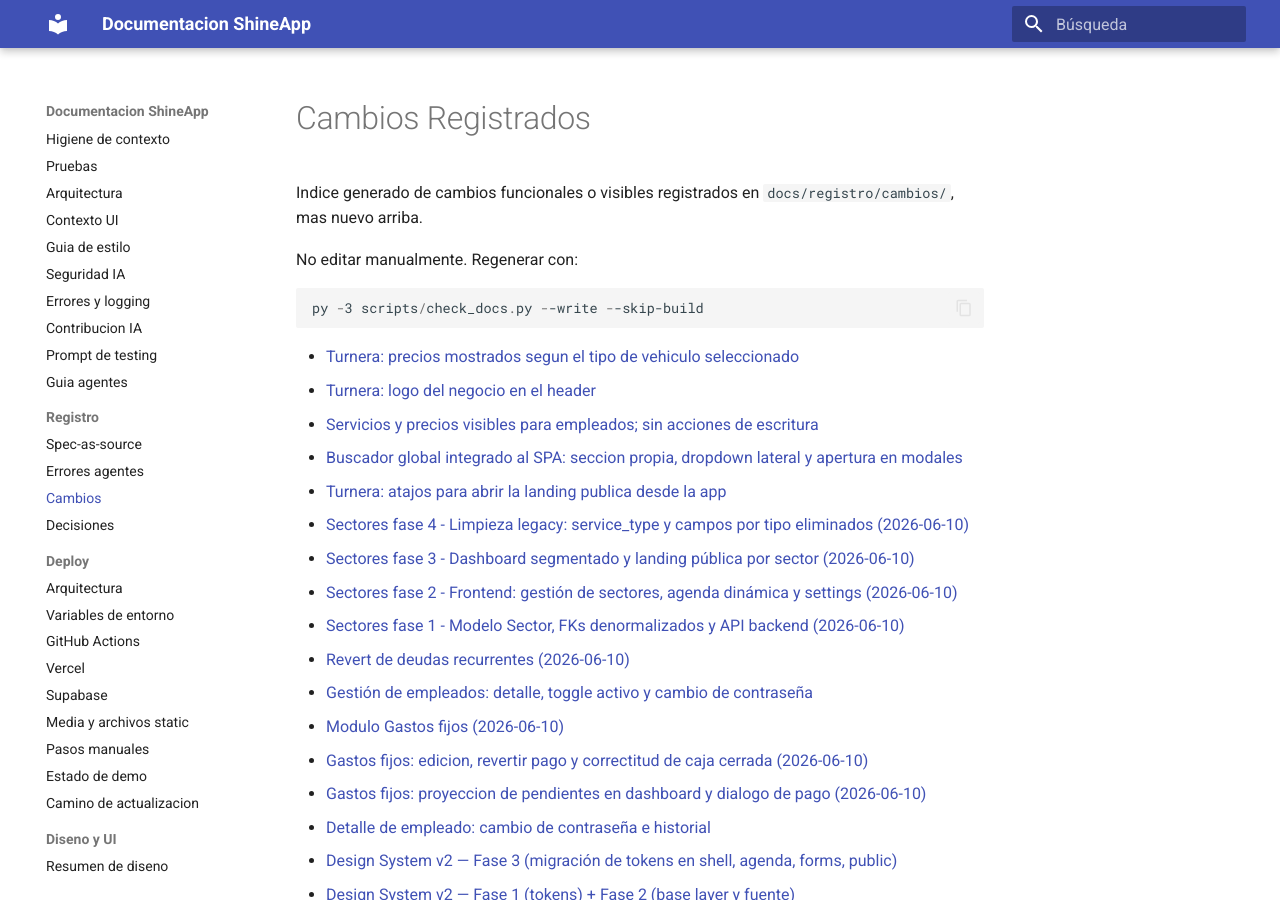
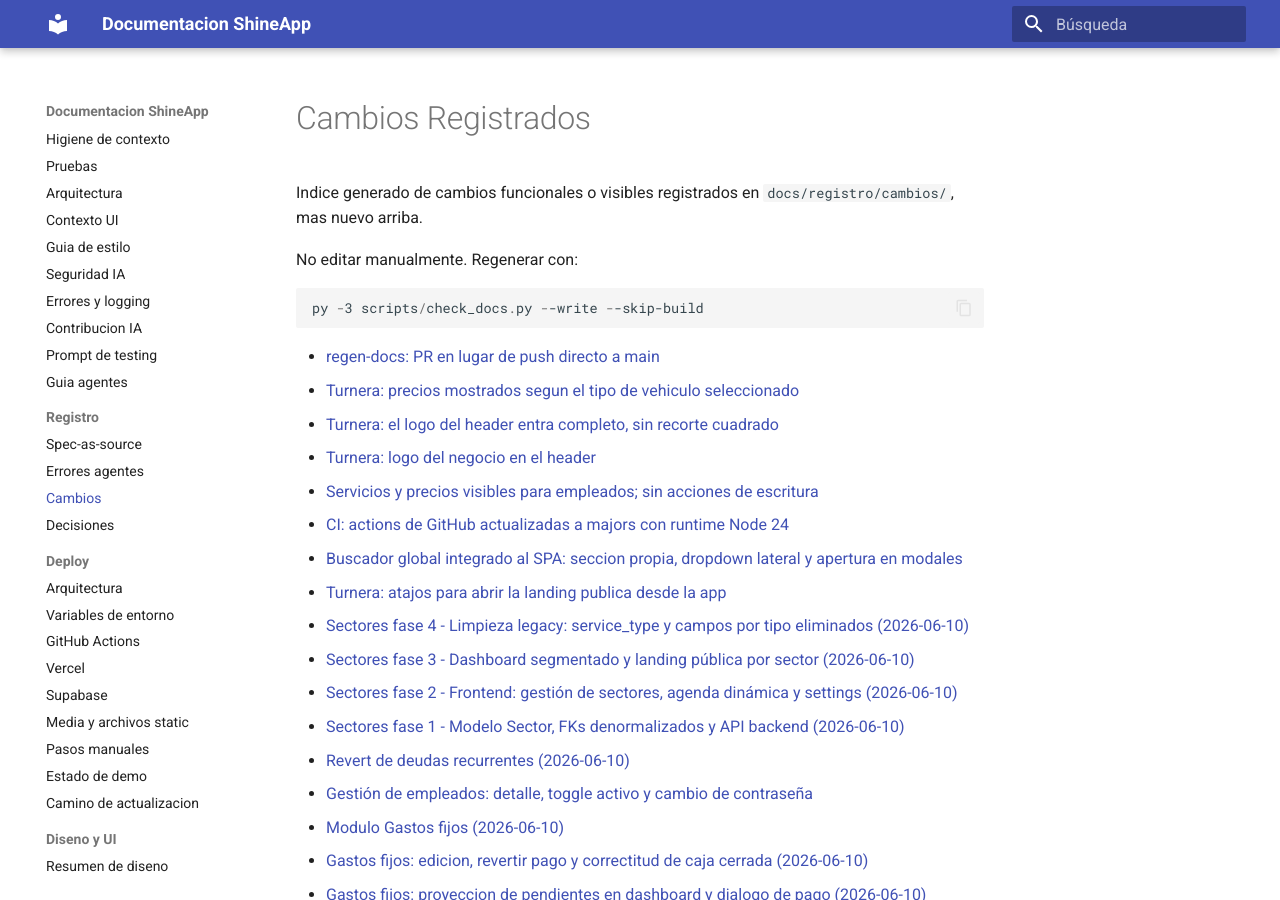
Before and after one commit to juanikitro/ShineApp, an MkDocs documentation site: the page built from docs/registro/cambios/index.md, in a window 1280 px wide and 900 px high. Built offline with MkDocs 1.6.1 and Material for MkDocs 9.7.7, drawn with Linux system fonts in a browser that asks for light colours.

Commit message:
chore: regen indices y changelog
Co-Authored-By: Claude Sonnet 4.6 <noreply@anthropic.com>

````diff
--- a/docs/registro/cambios/index.md
+++ b/docs/registro/cambios/index.md
@@ -9,9 +9,12 @@ No editar manualmente. Regenerar con:
 py -3 scripts/check_docs.py --write --skip-build
 ```
 
+- [regen-docs: PR en lugar de push directo a main](2026-06-12-regen-docs-via-pr.md)
 - [Turnera: precios mostrados segun el tipo de vehiculo seleccionado](2026-06-11-turnera-precio-por-tipo-de-vehiculo.md)
+- [Turnera: el logo del header entra completo, sin recorte cuadrado](2026-06-11-turnera-logo-sin-recorte.md)
 - [Turnera: logo del negocio en el header](2026-06-11-turnera-logo-en-header.md)
 - [Servicios y precios visibles para empleados; sin acciones de escritura](2026-06-11-servicios-visibles-para-empleados.md)
+- [CI: actions de GitHub actualizadas a majors con runtime Node 24](2026-06-11-ci-actions-node24.md)
 - [Buscador global integrado al SPA: seccion propia, dropdown lateral y apertura en modales](2026-06-11-buscador-global-integrado-al-spa.md)
 - [Turnera: atajos para abrir la landing publica desde la app](2026-06-10-turnera-atajos-de-acceso.md)
 - [Sectores fase 4 - Limpieza legacy: service_type y campos por tipo eliminados (2026-06-10)](2026-06-10-sectores-fase-4-limpieza-legacy.md)
````
Also changed, not shown: CHANGELOG.md (+5 -0 lines).
